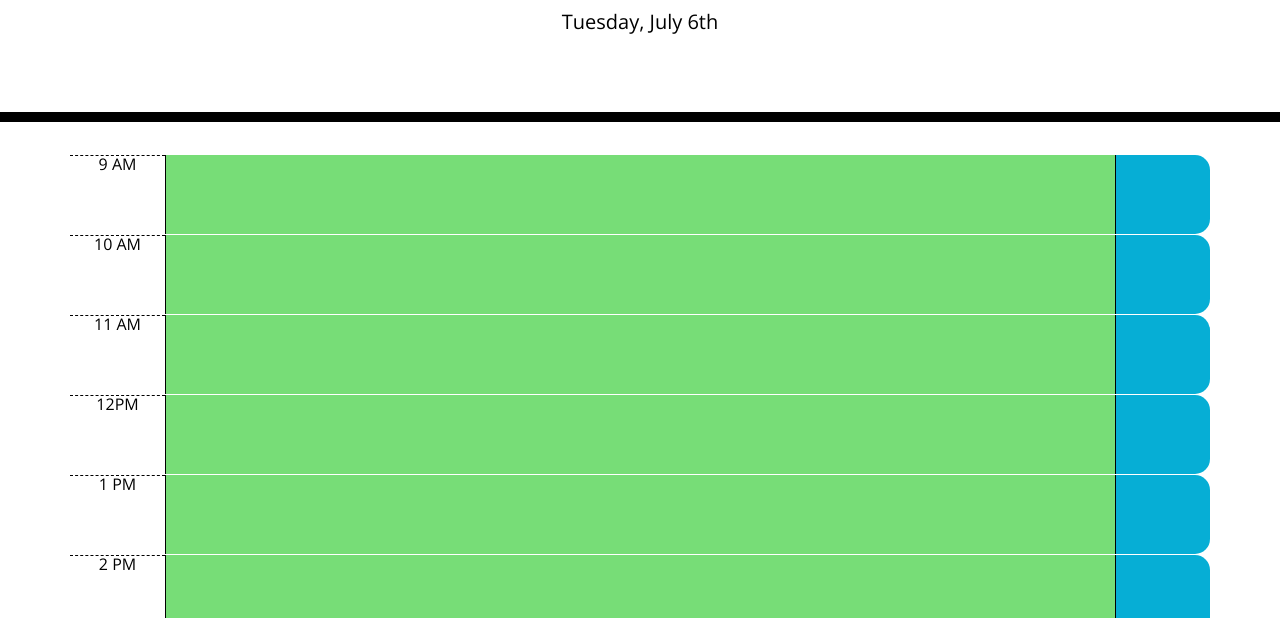
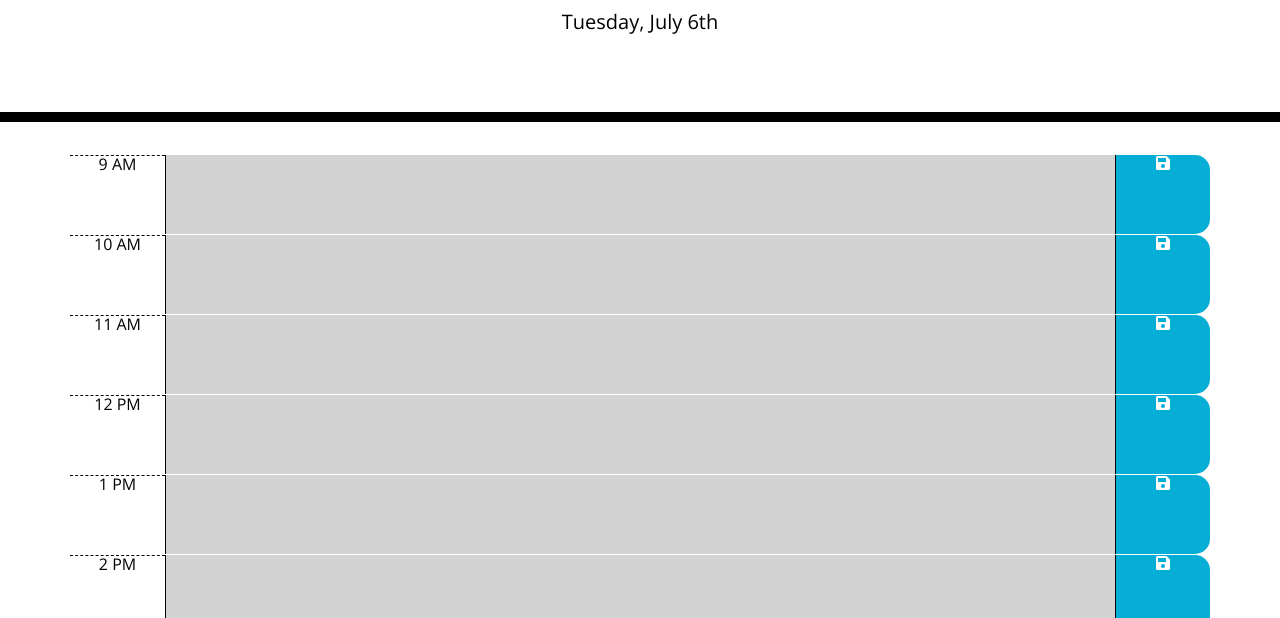
Before and after one commit to tbetti/Work-Day-Scheduler, a plain HTML site: page index.html in a window 1280 px wide. Shown: the part 182-800 px from the top of the page. Drawn offline with nearby package versions, Linux system fonts and the light colour scheme.

Commit message:
User input read and stored to local storage

```diff
--- a/Assets/script.js
+++ b/Assets/script.js
@@ -1,7 +1,41 @@
 // Constants and global variables
 var START_HOUR = 9;
 var TOTAL_WORKDAY = 8;
-var currentHour = moment().format("h");
+var currentHour = moment().format("H");
+var userInput = JSON.parse(localStorage.getItem("Tasks")) || [
+    {
+        hour: START_HOUR,
+        task: ""
+    },
+    {
+        hour: START_HOUR + 1,
+        task: ""
+    },
+    {
+        hour: START_HOUR + 2,
+        task: ""
+    },
+    {
+        hour: START_HOUR + 3,
+        task: ""
+    },
+    {
+        hour: START_HOUR + 4,
+        task: ""
+    },    {
+        hour: START_HOUR + 5,
+        task: ""
+    },    {
+        hour: START_HOUR + 6,
+        task: ""
+    },    {
+        hour: START_HOUR + 7,
+        task: ""
+    },    {
+        hour: START_HOUR + TOTAL_WORKDAY,
+        task: ""
+    }
+];
 
 // Display current date
 var currentDate = moment().format("dddd, MMMM Do");
@@ -20,16 +54,21 @@ for(i=START_HOUR; i < TOTAL_WORKDAY+START_HOUR; i++){
     container.append(row);
     row.append(hour);
     row.append(inputColumn);
+    textArea.attr("id", "task"+i);
     inputColumn.append(textArea);
     row.append(saveBtn);
-    saveBtn.append(iBtn); // did not really do anything on styling side
+    saveBtn.append(iBtn);
+    iBtn.attr("class", "fas fa-save");
+
+    // fill textArea with userInput object
+    textArea.text(userInput[i-START_HOUR].task);
 
     // display time
     if (i<12)
     {
         hour.text(i + " AM");
     } else if (i===12){
-        hour.text(i + "PM");
+        hour.text(i + " PM");
     }
     else {
         var twelveHour = i - 12;
@@ -45,3 +84,22 @@ for(i=START_HOUR; i < TOTAL_WORKDAY+START_HOUR; i++){
         inputColumn.addClass("future");
     }
 }
+
+var save = $("i");
+save.on("click", function(event){
+    //event.preventDefault();
+
+    // commits what user inputs into the userInput object - is there a way to for-loop this?
+    userInput[0].task = task9.value;
+    userInput[1].task = task10.value;
+    userInput[2].task = task11.value;
+    userInput[3].task = task12.value;
+    userInput[4].task = task13.value;
+    userInput[5].task = task14.value;
+    userInput[6].task = task15.value;
+    userInput[7].task = task16.value;
+    console.log(userInput);
+
+    // commits user input into the local storage
+    localStorage.setItem("Tasks", JSON.stringify(userInput));
+})
--- a/Assets/style.css
+++ b/Assets/style.css
@@ -77,4 +77,6 @@ textarea {
 .saveBtn i:hover {
   font-size: 20px;
   transition: all 0.3s ease-in-out;
+  /* I added */
+  cursor: pointer;
 }
```
Also changed, not shown: index.html (+1 -0 lines).
